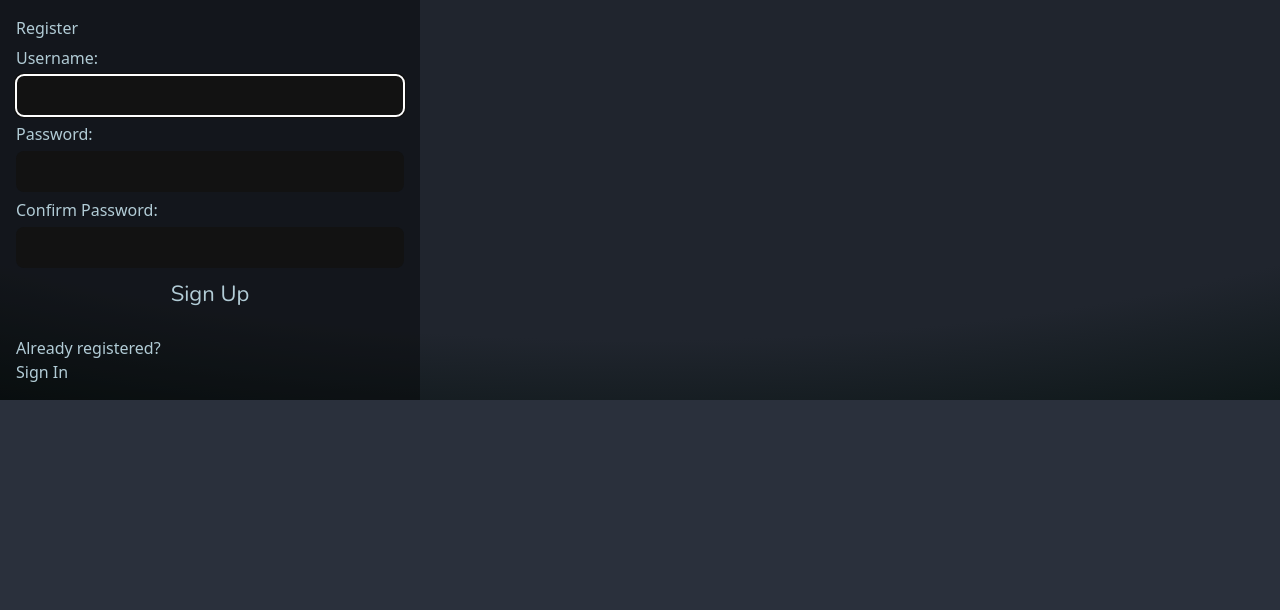
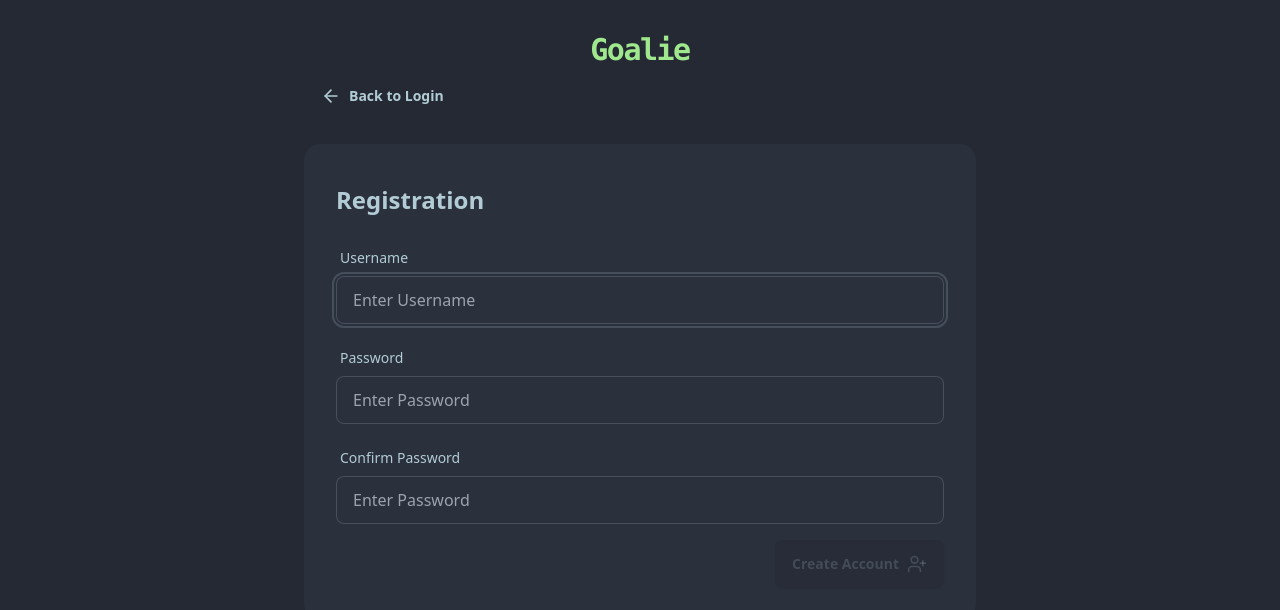
Before and after one commit to brandoncamp16/goalie-app, a React (Vite) app in the folder frontend/: page /registration in a window 1280 px wide. Shown: the top 610 px of the page. Built offline with nearby package versions, Linux system fonts and the light colour scheme.

Commit message:
Revamped Login Page, Revamped Registration Page, and adjusted index.css

```diff
--- a/frontend/src/index.css
+++ b/frontend/src/index.css
@@ -1,4 +1,3 @@
-@import url('https://fonts.googleapis.com/css2?family=Nunito&display=swap');
 @tailwind base;
 @tailwind components;
 @tailwind utilities;
@@ -11,127 +10,3 @@
 .activityListDiv:has(.max-w-7xl:empty) {
     display: none;
 }
-
-/* * {
-    margin: 0;
-    padding: 0;
-    box-sizing: border-box;
-}
-
-html {
-    font-family: 'Nunito', sans-serif;
-    font-size: 22px;
-    color: #fff;
-}
-
-body {
-    min-height: 100vh;
-    background-color: dodgerblue;
-}
-
-.App {
-  display: flex;
-  flex-direction: column;
-  justify-content: center;
-  align-items: center;
-  min-height: 100vh;
-  padding: 1rem 0.5rem;
-} */
-
-section {
-    width: 100%;
-    max-width: 420px;
-    min-height: 400px;
-    display: flex;
-    flex-direction: column;
-    justify-content: flex-start;
-    padding: 1rem;
-    background-color: rgba(0,0,0,0.4);
-}
-
-form {
-    display: flex;
-    flex-direction: column;
-    justify-content: space-evenly;
-    flex-grow: 1;
-    padding-bottom: 1rem;
-}
-
-/* a, a:visited {
-    color: #fff;
-} */
-
-input[type="text"],
-input[type="password"],
-button,
-textarea {
-  font-family: 'Nunito', sans-serif;
-  font-size: 22px;
-  padding: 0.25rem;
-  border-radius: 0.5rem;
-}
-
-/* label,
-button {
-  margin-top: 1rem;
-}
-
-button {
-  padding: 0.5rem;
-} */
-
-li {
-    list-style-type: none;
-}
-
-.instructions {
-    font-size: 0.75rem;
-    border-radius: 0.5rem;
-    background: #000;
-    color: #fff;
-    padding: 0.25rem;
-    position: relative;
-    bottom: -10px;
-}
-
-.instructions > svg {
-    margin-right: 0.25rem;
-}
-
-.offscreen {
-    position: absolute;
-    left: -9999px;
-}
-
-.hide {
-    display: none;
-}
-
-.valid {
-    color: limegreen;
-    margin-left: 0.25rem;
-}
-
-.invalid {
-    color: red;
-    margin-left: 0.25rem;
-}
-
-.errmsg {
-    background-color: lightpink;
-    color: firebrick;
-    font-weight: bold;
-    padding: 0.5rem;
-    margin-bottom: 0.5rem;
-}
-
-.line {
-    display: inline-block;
-}
-
-.flexGrow {
-    flex-grow: 1;
-    display: flex;
-    justify-content: flex-start;
-    align-items: flex-end;
-}
--- a/frontend/src/pages/LoginPage.jsx
+++ b/frontend/src/pages/LoginPage.jsx
@@ -1,98 +1,14 @@
-// import { UserPlus } from "lucide-react";
-// import { LogIn } from "lucide-react";
-// import { useState } from "react";
-// import toast from "react-hot-toast";
-// import { Link, useNavigate } from "react-router";
-// import api from "../lib/axios";
-
-// const LoginPage = () => {
-//   const [title, setTitle] = useState("");
-//   const [content, setContent] = useState("");
-//   const [loading, setLoading] = useState(false);
-
-//   const navigate = useNavigate();
-
-//   const handleSubmit = async (e) => {
-//     e.preventDefault();
-
-//     if (!title.trim() || !content.trim()) {
-//       toast.error("All fields are required");
-//       return;
-//     }
-
-//     setLoading(true);
-//     try {
-//       toast.success("Login successful");
-//       navigate("/");
-//     } catch (error) {
-//       console.log("Error creating entry", error);
-//       if (error.response.status === 429) {
-//         toast.error("Slow down! You're creating entries too fast", {
-//           duration: 4000,
-//           icon: "🛑",
-//         });
-//       } else {
-//         toast.error("Failed to create entry");
-//       }
-//     } finally {
-//       setLoading(false);
-//     }
-//   };
-
-//   return (
-//     <div className='min-h-screen bg-base-200'>
-//       <div className='container mx-auto px-4 py-8'>
-//         <div className='max-w-2xl mx-auto'>
-//           <h1 className='text-3xl font-bold text-primary font-mono tracking-tighter text-center h-10 mb-20'>Goalie</h1>
-//           <div className='card bg-base-100'>
-//             <div className='card-body'>
-//               <h2 className='card-title text-2xl mb-4'>Login</h2>
-//               <form onSubmit={handleSubmit}>
-//                 <div className='form-control mb-4'>
-//                   <label className='label'>
-//                     <span className='label-text'>Email Address</span>
-//                   </label>
-//                   <input type='text' placeholder='Enter Email' className='input input-bordered' value={title} onChange={(e) => setTitle(e.target.value)} />
-//                 </div>
-
-//                 <div className='form-control mb-4'>
-//                   <label className='label'>
-//                     <span className='label-text'>Password</span>
-//                   </label>
-//                   <input type='password' placeholder='Enter Password' className='input input-bordered' value={content} onChange={(e) => setContent(e.target.value)} />
-//                 </div>
-
-//                 <div className="card-actions float-left">
-//                   <Link to={"/registration"} className='btn btn-primary' disabled={loading}>
-//                     {loading ? "Loading..." : "Registeration"}
-//                     <UserPlus className='size-5' />
-//                   </Link>
-//                 </div>
-
-//                 <div className="card-actions float-right">
-//                   <button type="submit" className="btn btn-primary" disabled={loading}>
-//                     {loading ? "Loggin in..." : "Log In"}
-//                     <LogIn className='size-5' />
-//                   </button>
-//                 </div>
-//               </form>
-//             </div>
-//           </div>
-//         </div>
-//       </div>
-//     </div>
-//   );
-// };
-// export default LoginPage;
-
+import { UserPlus } from "lucide-react";
+import { LogIn } from "lucide-react";
 import { useRef, useState, useEffect } from "react";
-import api from "../lib/axios";
+import toast from "react-hot-toast";
 import { Link, useNavigate, useLocation } from "react-router";
 import useAuth from '../hooks/useAuth';
+import api from "../lib/axios";
 
 const LOGIN_URL = '/auth';
 
-const Login = () => {
+const LoginPage = () => {
   const { setAuth } = useAuth();
 
   const navigate = useNavigate();
@@ -102,9 +18,10 @@ const Login = () => {
   const userRef = useRef();
   const errRef = useRef();
 
-    const [user, setUser] = useState('');
-    const [pwd, setPwd] = useState('');
-    const [errMsg, setErrMsg] = useState('');
+  const [user, setUser] = useState("");
+  const [pwd, setPwd] = useState("");
+  const [errMsg, setErrMsg] = useState("");
+  const [loading, setLoading] = useState(false);
 
   useEffect(() => {
       userRef.current.focus();
@@ -116,6 +33,13 @@ const Login = () => {
 
   const handleSubmit = async (e) => {
     e.preventDefault();
+
+    if (!user.trim() || !pwd.trim()) {
+      toast.error("All fields are required");
+      return;
+    }
+
+    setLoading(true);
 
     try {
         const response = await api.post(LOGIN_URL,
@@ -148,41 +72,54 @@ const Login = () => {
 }
 
   return (
+    <div className='min-h-screen bg-base-200'>
+      <div className='container mx-auto px-4 py-8'>
+        <div className='max-w-2xl mx-auto'>
+          <h1 className='text-3xl font-bold text-primary font-mono tracking-tighter text-center h-10 mb-20'>Goalie</h1>
+          <div className='card bg-base-100'>
+            <div className='card-body'>
+              <h2 className='card-title text-2xl mb-4'>Login</h2>
+              <p ref={errRef} className={errMsg ? "errmsg" : "offscreen"}>{errMsg}</p>
+              <form onSubmit={handleSubmit}>
+                <div className='form-control mb-4'>
+                  <label className='label' htmlFor="username">
+                    <span className='label-text'>Username</span>
+                  </label>
+                  <input type='text' placeholder='Enter Username' className='input input-bordered' id="username" ref={userRef} autoComplete="off" onChange={(e) => setUser(e.target.value)} value={user}/>
+                </div>
 
-        <section>
-            <p ref={errRef} className={errMsg ? "errmsg" : "offscreen"} aria-live="assertive">{errMsg}</p>
-            <h1>Sign In</h1>
-            <form onSubmit={handleSubmit}>
-                <label htmlFor="username">Username:</label>
-                <input
-                    type="text"
-                    id="username"
-                    ref={userRef}
-                    autoComplete="off"
-                    onChange={(e) => setUser(e.target.value)}
-                    value={user}
-                    required
-                />
+                <div className='form-control mb-4'>
+                  <label className='label' htmlFor="password">
+                    <span className='label-text'>Password</span>
+                  </label>
+                  <input type='password' placeholder='Enter Password' className='input input-bordered' id="password" onChange={(e) => setPwd(e.target.value)} value={pwd}/>
+                </div>
 
-                <label htmlFor="password">Password:</label>
-                <input
-                    type="password"
-                    id="password"
-                    onChange={(e) => setPwd(e.target.value)}
-                    value={pwd}
-                    required
-                />
-                <button>Sign In</button>
+                <div className="card-actions float-left">
+                  <Link to={"/registration"} className='btn btn-primary' disabled={loading}>
+                    {loading ? "Loading..." : "Registeration"}
+                    <UserPlus className='size-5' />
+                  </Link>
+                </div>
+
+                <div className="card-actions float-right">
+                  <button type="submit" className="btn btn-primary">
+                  {/* <button type="submit" className="btn btn-primary" disabled={loading}> */}
+                    {"Log In"}
+                    {/* {loading ? "Loggin in..." : "Log In"} */}
+                    <LogIn className='size-5' />
+                  </button>
+                </div>
               </form>
-            <p>
-                Need an Account?<br />
-                <span className="line">
-                    <Link to="/register">Sign Up</Link>
-                </span>
-            </p>
-        </section>
+              <div className='card-body flex-auto'>
 
-    )
-}
+              </div>
+            </div>
+          </div>
+        </div>
+      </div>
+    </div>
+  );
+};
 
-export default Login
+export default LoginPage;
--- a/frontend/src/pages/RegistrationPage.jsx
+++ b/frontend/src/pages/RegistrationPage.jsx
@@ -1,92 +1,9 @@
-// import { ArrowLeftIcon } from "lucide-react";
-// import { UserPlus } from "lucide-react";
-// import { useState } from "react";
-// import toast from "react-hot-toast";
-// import { Link, useNavigate } from "react-router";
-// import api from "../lib/axios";
-
-// const RegistrationPage = () => {
-//   const [title, setTitle] = useState("");
-//   const [content, setContent] = useState("");
-//   const [loading, setLoading] = useState(false);
-
-//   const navigate = useNavigate();
-
-//   const handleSubmit = async (e) => {
-//     e.preventDefault();
-
-//     if (!title.trim() || !content.trim()) {
-//       toast.error("All fields are required");
-//       return;
-//     }
-
-//     setLoading(true);
-//     try {
-//       toast.success("Account Created Successfully");
-//       navigate("/login");
-//     } catch (error) {
-//       console.log("Error creating entry", error);
-//       if (error.response.status === 429) {
-//         toast.error("Slow down! You're going too fast", {
-//           duration: 4000,
-//           icon: "🛑",
-//         });
-//       } else {
-//         toast.error("Failed to create account");
-//       }
-//     } finally {
-//       setLoading(false);
-//     }
-//   };
-
-//   return (
-//     <div className='min-h-screen bg-base-200'>
-//       <div className='container mx-auto px-4 py-8'>
-//         <div className='max-w-2xl mx-auto'>
-//           <h1 className='text-3xl font-bold text-primary font-mono tracking-tighter text-center h-10'>Goalie</h1>
-
-//           <Link to={"/login"} className='btn btn-ghost mb-6'>
-//             <ArrowLeftIcon className='size-5' />
-//             Back to Login
-//           </Link>
-//           <div className='card bg-base-100'>
-//             <div className='card-body'>
-//               <h2 className='card-title text-2xl mb-4'>Registration</h2>
-//               <form onSubmit={handleSubmit}>
-//                 <div className='form-control mb-4'>
-//                   <label className='label'>
-//                     <span className='label-text'>Email Address</span>
-//                   </label>
-//                   <input type='text' placeholder='Enter Email' className='input input-bordered' value={title} onChange={(e) => setTitle(e.target.value)} />
-//                 </div>
-
-//                 <div className='form-control mb-4'>
-//                   <label className='label'>
-//                     <span className='label-text'>Password</span>
-//                   </label>
-//                   <input type='password' placeholder='Enter Password' className='input input-bordered' value={content} onChange={(e) => setContent(e.target.value)} />
-//                 </div>
-
-//                 <div className="card-actions justify-end">
-//                   <button type="submit" className="btn btn-primary" disabled={loading}>
-//                     {loading ? "Creating Account..." : "Create Account"}
-//                     <UserPlus className='size-5' />
-//                   </button>
-//                 </div>
-//               </form>
-//             </div>
-//           </div>
-//         </div>
-//       </div>
-//     </div>
-//   );
-// };
-// export default RegistrationPage;
-
-import { useRef, useState, useEffect } from "react";
-import { Info, X, Check } from "lucide-react";
+import { UserPlus, Check, X, Info, ArrowLeftIcon } from "lucide-react";
+import {  } from "lucide-react";
+import toast from "react-hot-toast";
+import { useRef, useState, useEffect } from "react";;
 import api from "../lib/axios";
-import { Link } from "react-router";
+import { Link, useNavigate } from "react-router";
 
 const USER_REGEX = /^[A-z][A-z0-9-_]{3,23}$/;
 const PWD_REGEX = /^(?=.*[a-z])(?=.*[A-Z])(?=.*[0-9])(?=.*[!@#$%]).{8,24}$/;
@@ -166,102 +83,60 @@ const RegistrationPage = () => {
     }
 
     return (
-        <>
-            {success ? (
-                <section>
-                    <h1>Success!</h1>
-                    <p>
-                        <a href="#">Sign In</a>
-                    </p>
-                </section>
-            ) : (
-                <section>
-                    <p ref={errRef} className={errMsg ? "errmsg" : "offscreen"} aria-live="assertive">{errMsg}</p>
-                    <h1>Register</h1>
-                    <form onSubmit={handleSubmit}>
-                        <label htmlFor="username">
-                            Username:
-                            <Check className={validName ? "valid" : "hide"} />
-                            <X className={validName || !user ? "hide" : "invalid"} />
-                        </label>
-                        <input
-                            type="text"
-                            id="username"
-                            ref={userRef}
-                            autoComplete="off"
-                            onChange={(e) => setUser(e.target.value)}
-                            value={user}
-                            required
-                            aria-invalid={validName ? "false" : "true"}
-                            aria-describedby="uidnote"
-                            onFocus={() => setUserFocus(true)}
-                            onBlur={() => setUserFocus(false)}
-                        />
-                        <p id="uidnote" className={userFocus && user && !validName ? "instructions" : "offscreen"}>
-                            <Info />
-                            4 to 24 characters.<br />
-                            Must begin with a letter.<br />
-                            Letters, numbers, underscores, hyphens allowed.
-                        </p>
+        <div className='min-h-screen bg-base-200'>
+        <div className='container mx-auto px-4 py-8'>
+            <div className='max-w-2xl mx-auto'>
+            <h1 className='text-3xl font-bold text-primary font-mono tracking-tighter text-center h-10'>Goalie</h1>
 
+            <Link to={"/login"} className='btn btn-ghost mb-6'>
+                <ArrowLeftIcon className='size-5' />
+                Back to Login
+            </Link>
+            <div className='card bg-base-100'>
+                <div className='card-body'>
+                <p ref={errRef} className={errMsg ? "errmsg" : "offscreen"}>{errMsg}</p>
+                <h2 className='card-title text-2xl mb-4'>Registration</h2>
+                <form onSubmit={handleSubmit}>
+                    <div className='form-control mb-4'>
+                    <label className='label' htmlFor="username">
+                        <span className='label-text'>Username</span>
+                        {/* <Check className={validName ? "valid" : "hide"} />
+                        <X className={validName || !user ? "hide" : "invalid"} /> */}
+                    </label>
+                    <input type='text' placeholder='Enter Username' className='input input-bordered' id="username" ref={userRef} autoComplete="off" onChange={(e) => setUser(e.target.value)} value={user}/>
+                    </div>
 
-                        <label htmlFor="password">
-                            Password:
-                            <Check className={validPwd ? "valid" : "hide"} />
-                            <X className={validPwd || !pwd ? "hide" : "invalid"} />
-                        </label>
-                        <input
-                            type="password"
-                            id="password"
-                            onChange={(e) => setPwd(e.target.value)}
-                            value={pwd}
-                            required
-                            aria-invalid={validPwd ? "false" : "true"}
-                            aria-describedby="pwdnote"
-                            onFocus={() => setPwdFocus(true)}
-                            onBlur={() => setPwdFocus(false)}
-                        />
-                        <p id="pwdnote" className={pwdFocus && !validPwd ? "instructions" : "offscreen"}>
-                            <Info />
-                            8 to 24 characters.<br />
-                            Must include uppercase and lowercase letters, a number and a special character.<br />
-                            Allowed special characters: <span aria-label="exclamation mark">!</span> <span aria-label="at symbol">@</span> <span aria-label="hashtag">#</span> <span aria-label="dollar sign">$</span> <span aria-label="percent">%</span>
-                        </p>
+                    <div className='form-control mb-4'>
+                    <label className='label' htmlFor="password">
+                        <span className='label-text'>Password</span>
+                        {/* <Check className={validPwd ? "valid" : "hide"} />
+                        <X className={validPwd || !pwd ? "hide" : "invalid"} /> */}
+                    </label>
+                    <input type='password' placeholder='Enter Password' className='input input-bordered' id="password" onChange={(e) => setPwd(e.target.value)} value={pwd}/>
+                    </div>
 
+                    <div className='form-control mb-4'>
+                    <label className='label' htmlFor="confirm_pwd">
+                        <span className='label-text'>Confirm Password</span>
+                        {/* <Check className={validMatch && matchPwd ? "valid" : "hide"} />
+                        <X className={validMatch || !matchPwd ? "hide" : "invalid"} /> */}
+                    </label>
+                    <input type='password' placeholder='Enter Password' className='input input-bordered' id="confirm_pwd" onChange={(e) => setMatchPwd(e.target.value)} value={matchPwd}/>
+                    </div>
 
-                        <label htmlFor="confirm_pwd">
-                            Confirm Password:
-                            <Check className={validMatch && matchPwd ? "valid" : "hide"} />
-                            <X className={validMatch || !matchPwd ? "hide" : "invalid"} />
-                        </label>
-                        <input
-                            type="password"
-                            id="confirm_pwd"
-                            onChange={(e) => setMatchPwd(e.target.value)}
-                            value={matchPwd}
-                            required
-                            aria-invalid={validMatch ? "false" : "true"}
-                            aria-describedby="confirmnote"
-                            onFocus={() => setMatchFocus(true)}
-                            onBlur={() => setMatchFocus(false)}
-                        />
-                        <p id="confirmnote" className={matchFocus && !validMatch ? "instructions" : "offscreen"}>
-                            <Info />
-                            Must match the first password input field.
-                        </p>
+                    <div className="card-actions justify-end">
+                    <button type="submit" className="btn btn-primary" disabled={!validName || !validPwd || !validMatch ? true : false}>
+                        {"Create Account"}
+                        <UserPlus className='size-5' />
+                    </button>
+                    </div>
+                </form>
+                </div>
+            </div>
+            </div>
+        </div>
+        </div>
+    );
+    };
 
-                        <button disabled={!validName || !validPwd || !validMatch ? true : false}>Sign Up</button>
-                    </form>
-                    <p>
-                        Already registered?<br />
-                        <span className="line">
-                            <Link to="/">Sign In</Link>
-                        </span>
-                    </p>
-                </section>
-            )}
-        </>
-    )
-}
-
-export default RegistrationPage
+export default RegistrationPage;
```
Lines whose indentation alone changed are shown as unchanged.
